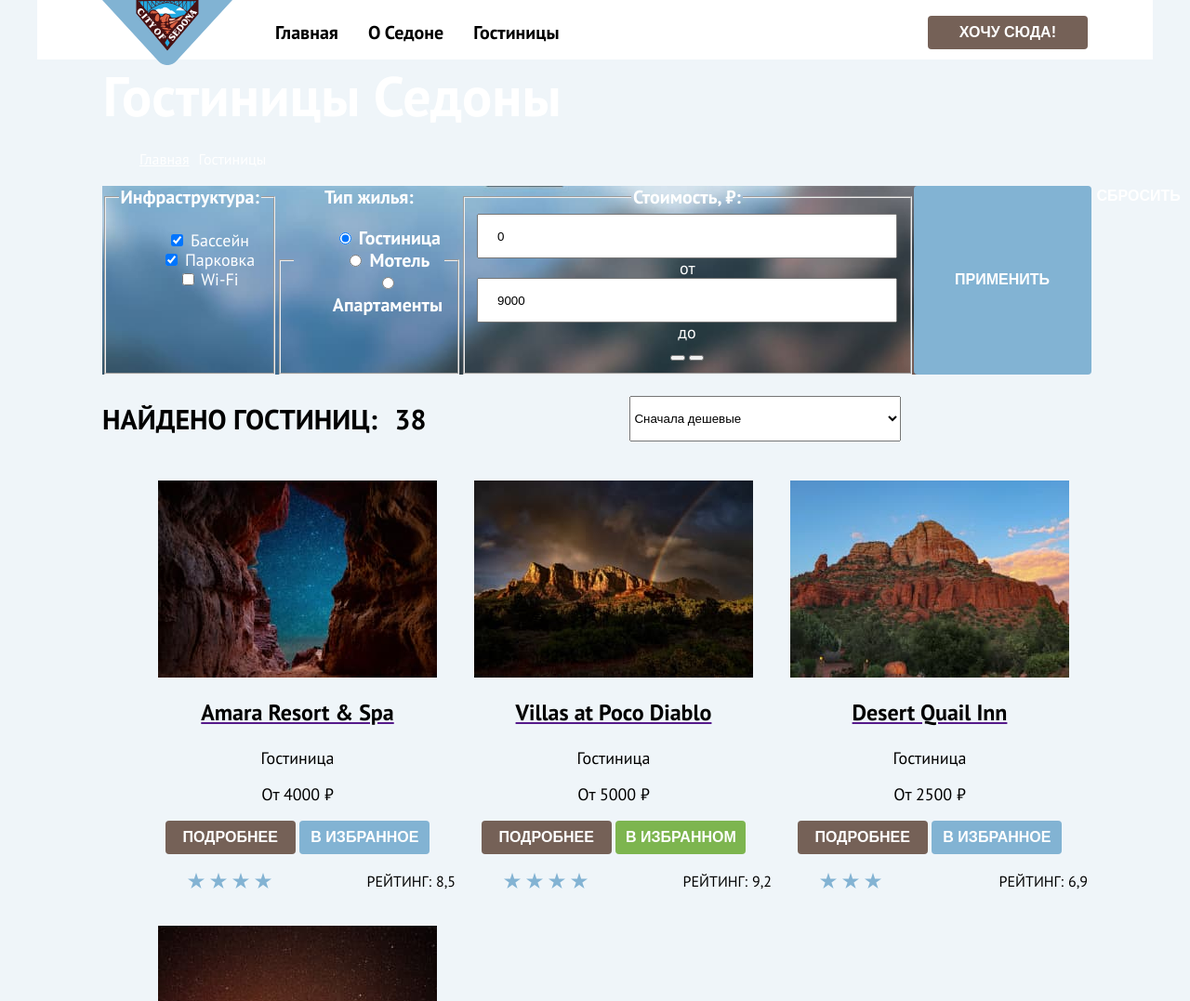
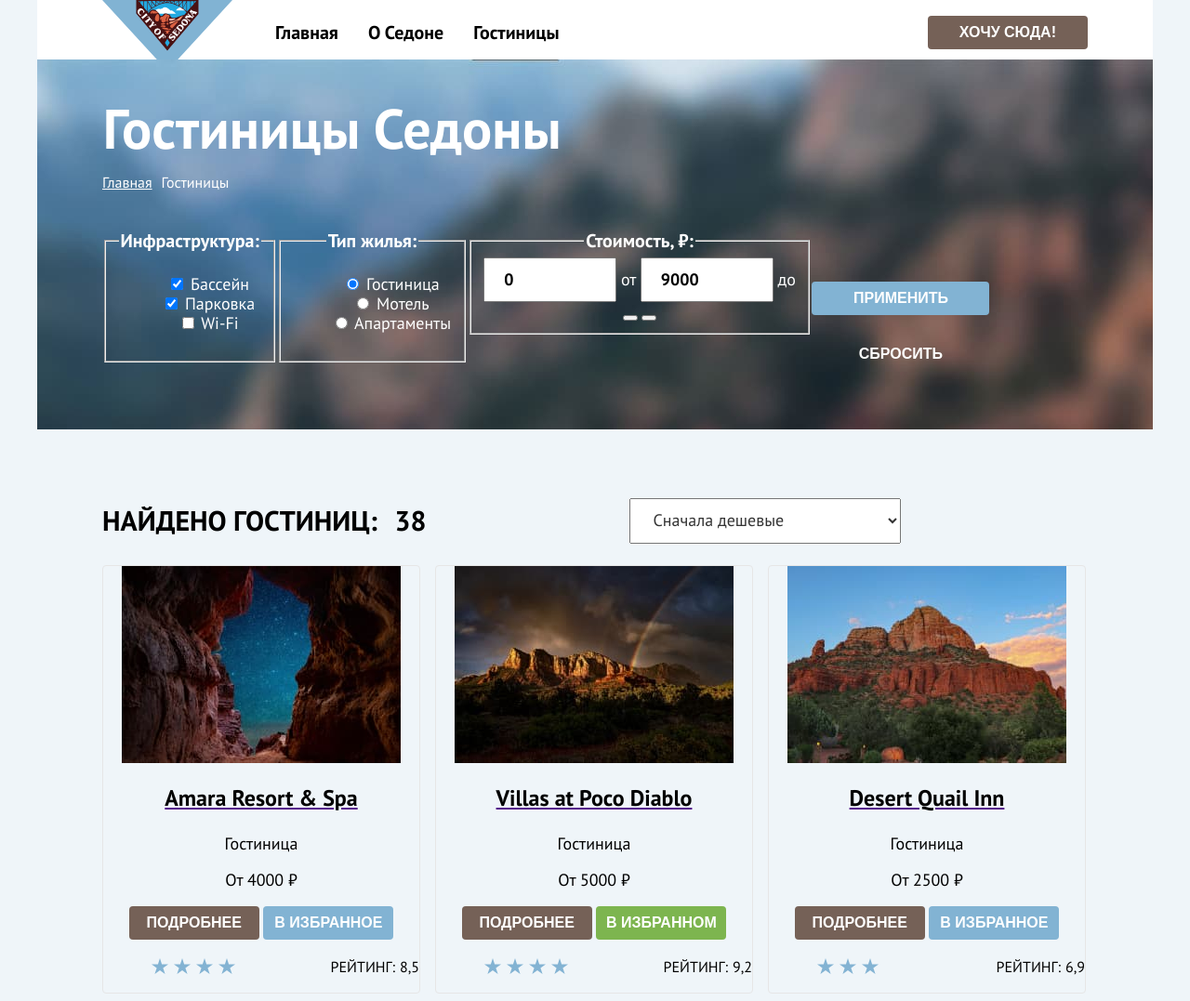
Before and after one commit to htmlacademy-htmlcss/2315939-sedona-36, a plain HTML site: page 6/catalog.html in a window 1280 px wide. Shown: the top 1077 px of the page at 93% size. Drawn offline with Linux system fonts and the light colour scheme.

Commit message:
:heavy_check_mark: Сборка #6

```diff
--- a/6/catalog.html
+++ b/6/catalog.html
@@ -47,7 +47,8 @@
     </header>
 
     <main class="main-inner">
-      <div class="page-inner-container">
+    <div class="page-inner-container">
+      <div class="hotel-options-container">
       <header>
       <h1 class="inner-header-title">Гостиницы Седоны</h1>
             <ul class="breadcrumbs">
@@ -92,7 +93,7 @@
                         </ul>
                     </fieldset>
                     <fieldset class="hotel-filter-group">
-                        <legend class="hotel-filter-title">Тип жилья:
+                        <legend class="hotel-filter-title">Тип жилья:</legend>
                             <ul class="hotel-filter-list">
                                 <li class="hotel-filter-item">
                                     <label class="control">
@@ -118,13 +119,13 @@
                     <fieldset class="hotel-filter-group">
                         <legend class="hotel-filter-title">Стоимость, ₽:</legend>
                         <label class="filter-label" for="min-price">
-                            <input class="input filter-input" id="min-price" name="min-price" value="0" type="number">
+                            <input class="filter-input" name="min-price" value="0" type="number">
                             <span class="filter-text">
                               от
                             </span>
                         </label>
                         <label class="filter-label" for="max-price">
-                            <input class="input filter-input" id="max-price" name="max-price" value="9000" type="number">
+                            <input class="filter-input" name="max-price" value="9000" type="number">
                             <span class="filter-text">
                               до
                             </span>
@@ -143,10 +144,14 @@
                           </button>
                         </div>
                     </fieldset>
+                    <div class="hotel-filter-button">
                     <button class="button filter-button-apply" type="submit">Применить</button>
                     <button class="button filter-button-reset" type="reset">Сбросить</button>
+                    </div>
                 </form>
             </section>
+      </div>
+      <div class="catalog-container">
             <section class="hotel-result">
                 <h2 class="visually-hidden">
                     Результат поиска гостиниц
@@ -286,10 +291,11 @@
               Только полезная информация и никакого спама, честное бойскаутское!
             </p>
             <form class="input-form" action="#" method="post">
-              <input class="input" type="email" placeholder="Ваш e-mail" required>
+              <input class="input input-inner" type="email" placeholder="Ваш e-mail" required>
               <button class="button subscription-button" type="submit">Подписаться</button>
             </form>
         </section>
+    </div>
     </main>
 
     <footer class="page-footer">
@@ -312,7 +318,6 @@
                 <span class="visually-hidden">Ютуб</span>
               </a>
             </li>
-
           </ul>
         </section>
 
--- a/6/styles/styles.css
+++ b/6/styles/styles.css
@@ -63,6 +63,16 @@ body {
     min-height: 52px;
     margin: 0;
     padding: 0 0 0 20px;
+    font-family: inherit;
+    font-style: normal;
+    font-weight: 400;
+    font-size: 18px;
+    line-height: 24px;
+    border-radius: 4px 0px 0px 4px;
+}
+
+.input-inner {
+    background: #F2F2F2;
 }
 
 .page-header {
@@ -146,7 +156,7 @@ body {
     display: flex;
     flex-direction: column;
     min-height: 100vh;
-    width: 1060px;
+    width: 1200px;
     margin: 0 auto;
     box-sizing: border-box;
 }
@@ -324,6 +334,7 @@ img {
 .inner-header-title {
     width: 494.4px;
     min-height: 78px;
+    padding-bottom: 8px;
 
 }
 
@@ -376,6 +387,9 @@ img {
 
 .breadcrumbs {
     display: flex;
+    margin: 0;
+    padding: 0;
+    margin-bottom: 40px;
 }
 
 .breadcrumbs-link {
@@ -392,6 +406,7 @@ img {
 
 .hotel-filter {
     display: flex;
+    align-items: flex-start;
 }
 
 .hotel-filter-title {
@@ -402,7 +417,12 @@ img {
 
 }
 
+.catalog-container{
+    padding: 0 70px;
+}
+
 .hotel-result-header{
+    padding-top: 50px;
     display: flex;
     align-items: center;
     justify-content: space-between;
@@ -411,6 +431,9 @@ img {
 .hotel-card {
     display: flex;
     flex-wrap: wrap;
+    margin: 0;
+    padding: 0;
+    gap: 16px;
 }
 
 .control-input {
@@ -429,13 +452,14 @@ img {
     list-style-type: none;
 }
 
-.hotel-options {
+.hotel-options-container {
     color: #ffffff;
     background: #82B3D3;
     background-image: url("../images/background_catalog.jpg");
     background-size: 100% auto;
     background-repeat: no-repeat;
     min-height: 160px;
+    padding: 35px 70px 70px;
 }
 
 .filter-button-apply, .button-card-favourite {
@@ -457,17 +481,24 @@ img {
 }
 
 .filter-input {
+    box-sizing: border-box;
     width: 143px;
     min-height: 48px;
+    font-family: inherit;
+    font-style: normal;
+    font-weight: 700;
+    font-size: 18px;
+    line-height: 24px;
+    padding-left: 20px;
 }
 
 .filter-button-reset {
-    width: 76px;
-    height: 20px;
+    width: 191px;
+    min-height: 36px;
     font-weight: 700;
-    align-items: center;
     text-transform: uppercase;
     background: none;
+    padding-top: 32px;
 }
 
 .hotel-result-header-title, .hotel-result-header-number {
@@ -481,6 +512,20 @@ img {
     margin-left: 200px;
     min-width: 292px;
     min-height: 49px;
+    padding-left: 20px;
+    font-family: inherit;
+    font-style: normal;
+    font-weight: 400;
+    font-size: 18px;
+    line-height: 21px;
+    color: #333333;
+}
+
+.hotel-filter-button {
+    display: flex;
+    flex-direction: column;
+    align-items: center;
+    padding-top: 56px;
 }
 
 .button-view {
@@ -494,6 +539,8 @@ img {
     min-height: 438px;
     margin-bottom: 20px;
     list-style-type: none;
+    border: 1px solid #E6E6E6;
+    border-radius: 4px;
 }
 
 .hotel-card-title {
@@ -540,6 +587,8 @@ img {
 
 .pagination {
     display: flex;
+    margin: 0;
+    padding: 80px 0;
     gap: 0 8px;
 }
 
```
